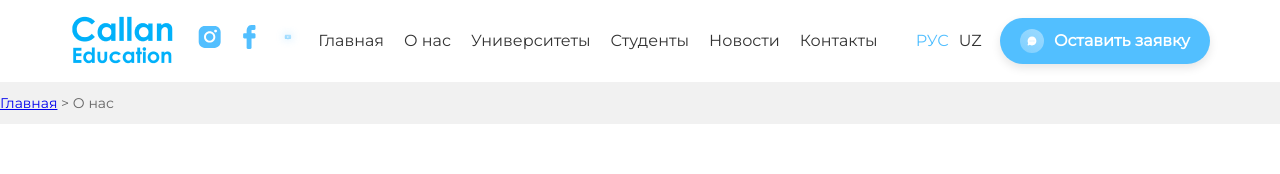
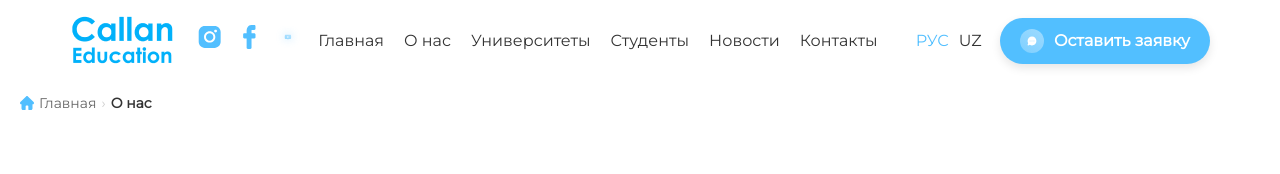
Before and after one commit to olyakorzh/Team-project-1, a plain HTML site: page assets/pages/aboutus.html in a window 1280 px wide. Shown: the top 174 px of the page. Drawn offline with Linux system fonts and the light colour scheme.

Commit message:
navigation-path add

```diff
--- a/assets/pages/aboutus.html
+++ b/assets/pages/aboutus.html
@@ -90,10 +90,18 @@
     </header>
 
     <!-- Хлебные крошки -->
-    <section class="breadcrumbs">
-      <div class="breadcrumbs__container">
-        <a href="./main.html" class="breadcrumbs__link">Главная</a> >
-        <span class="breadcrumbs__current">О нас</span>
+    <section class="navigation-path">
+      <div class="navigation-path__container">
+        <a href="./main.html" class="navigation-path__link">
+          <img
+            src="../img/aboutus.img/bread_home.svg"
+            alt="Home"
+            class="navigation-path__icon"
+          />
+          Главная
+        </a>
+        <span class="navigation-path__separator">›</span>
+        <span class="navigation-path__current">О нас</span>
       </div>
     </section>
 
--- a/assets/styles/aboutus.css
+++ b/assets/styles/aboutus.css
@@ -154,16 +154,47 @@ body {
   transform: scale(1.05);
 }
 
-/* Хлебные крошки */
-.breadcrumbs {
-  background-color: #f1f1f1;
-  padding: 10px 0;
+/* Общие стили хлебных крошек (navigation-path) */
+.navigation-path {
+  background-color: #fff;
+  padding: 10px 20px;
   font-size: 14px;
   color: #666;
 }
 
-.breadcrumbs__container {
-  text-align: left;
+.navigation-path__container {
+  display: flex;
+  align-items: center;
+  gap: 5px;
+}
+
+.navigation-path__link {
+  text-decoration: none;
+  color: #666;
+  display: flex;
+  align-items: center;
+  gap: 5px;
+  transition: color 0.3s ease;
+}
+
+.navigation-path__link:hover {
+  color: #52bfff;
+}
+
+.navigation-path__icon {
+  width: 14px;
+  height: 14px;
+  display: block;
+}
+
+.navigation-path__separator {
+  color: #ccc;
+  font-size: 14px;
+}
+
+.navigation-path__current {
+  color: #333;
+  font-weight: bold;
 }
 
 /* О нас */
```
